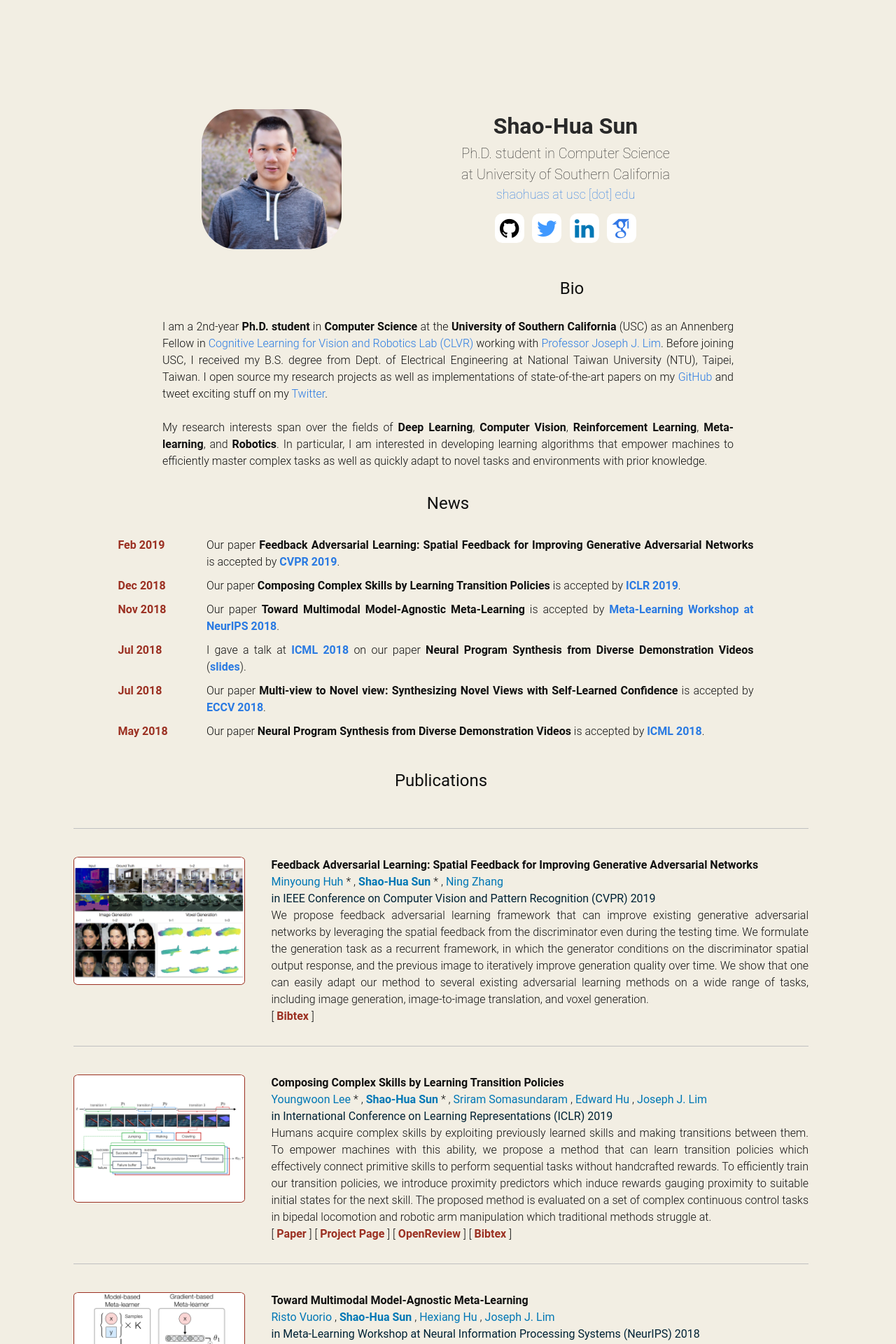
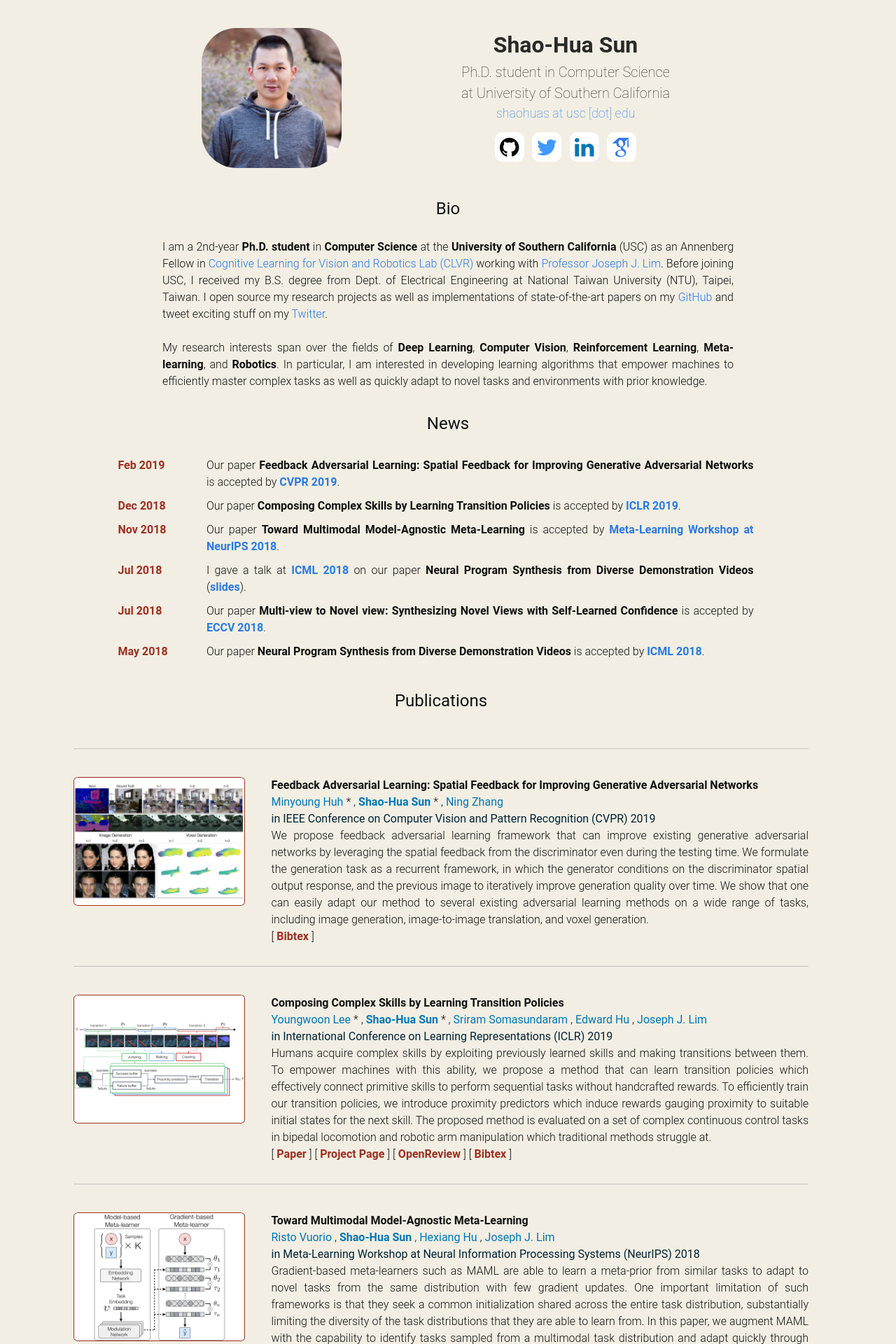
Before and after one commit to shaohua0116/shaohua0116.github.io, a Jekyll site: the page built from index.html, in a window 1280 px wide. Shown: the top 1920 px of the page at 70% size. Built offline with Jekyll 4.4.1, drawn with Linux system fonts in a browser that asks for light colours; some web fonts are replaced.

Commit message:
fix top margin

```diff
--- a/_sass/_cover.scss
+++ b/_sass/_cover.scss
@@ -2,12 +2,13 @@
 /**
 * Cover
 */
+$height: 240px;
 .cover {
   // max-width:            100%;
   max-width:        -webkit-calc(100% - (#{$spacing-unit} / 2));
   max-width:        calc(100% - (#{$spacing-unit} / 2));
   max-width:            900px;
-  height:               240px;
+  height:               $height;
   z-index:              initial;
   margin-right:         auto;
   margin-left:          auto;
@@ -46,8 +47,6 @@
 .profile-wrapper {
   border-radius:    32px;
   position:         relative;
-  // top:              10%;
-  // width:            640px;
   width: -webkit-calc(100% - (#{$spacing-unit} / 2));
   width:         calc(100% - (#{$spacing-unit} / 2));
   margin-left:      auto;
@@ -55,7 +54,7 @@
   @extend %clearfix;
 
   @include media-query($on-palm) {
-    // top:           5%;
+    top:           5%;
     border-radius: 25px;
     position:      relative;
     width: -webkit-calc(100% - (#{$spacing-unit} / 2));
@@ -87,15 +86,11 @@
 .profile-col-1 {
   width: -webkit-calc(45% - (#{$spacing-unit} / 2));
   width:         calc(45% - (#{$spacing-unit} / 2));
-  margin-top: -webkit-calc(20% - (#{$spacing-unit} / 2));
-  margin-top: calc(20% - (#{$spacing-unit} / 2));
 }
 
 .profile-col-2 {
   width: -webkit-calc(55% - (#{$spacing-unit} / 2));
   width:         calc(55% - (#{$spacing-unit} / 2));
-  margin-top: -webkit-calc(20% - (#{$spacing-unit} / 2));
-  margin-top: calc(20% - (#{$spacing-unit} / 2));
 }
 
 @include media-query($on-laptop) {
```
